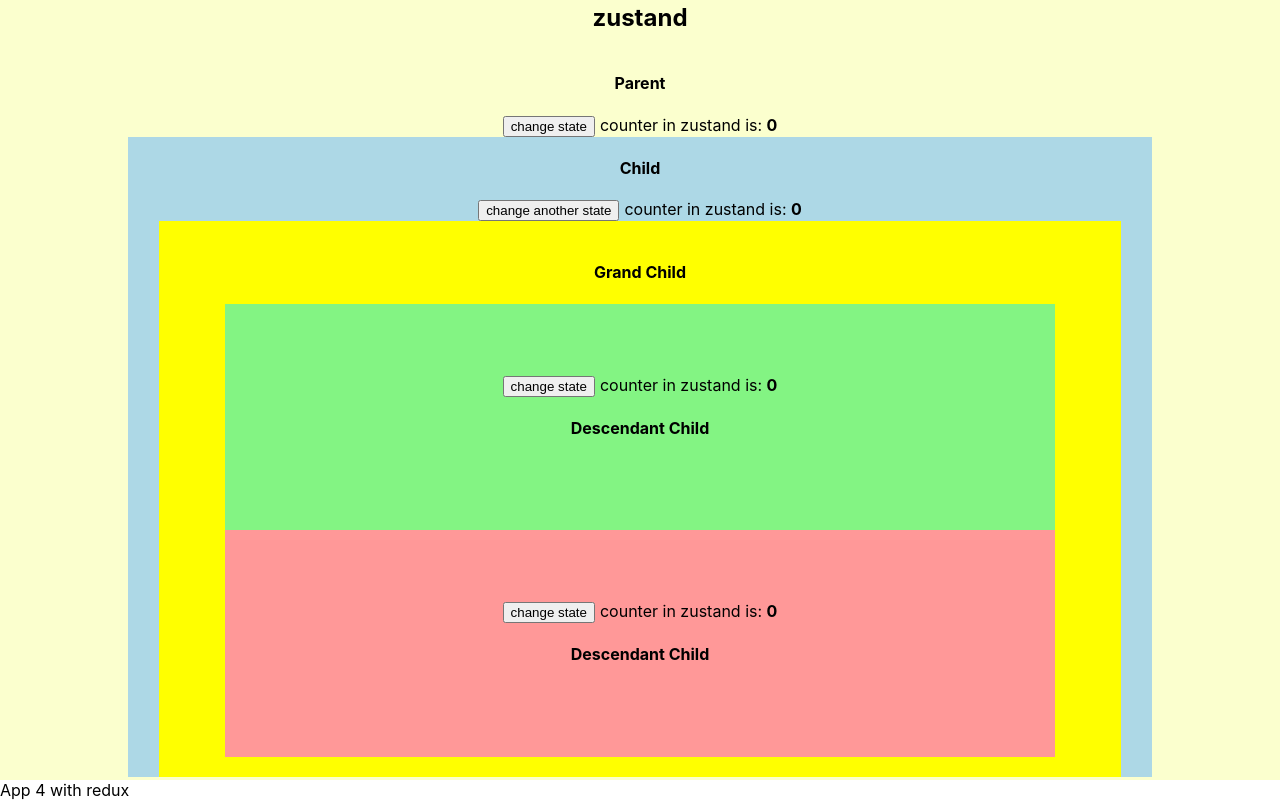
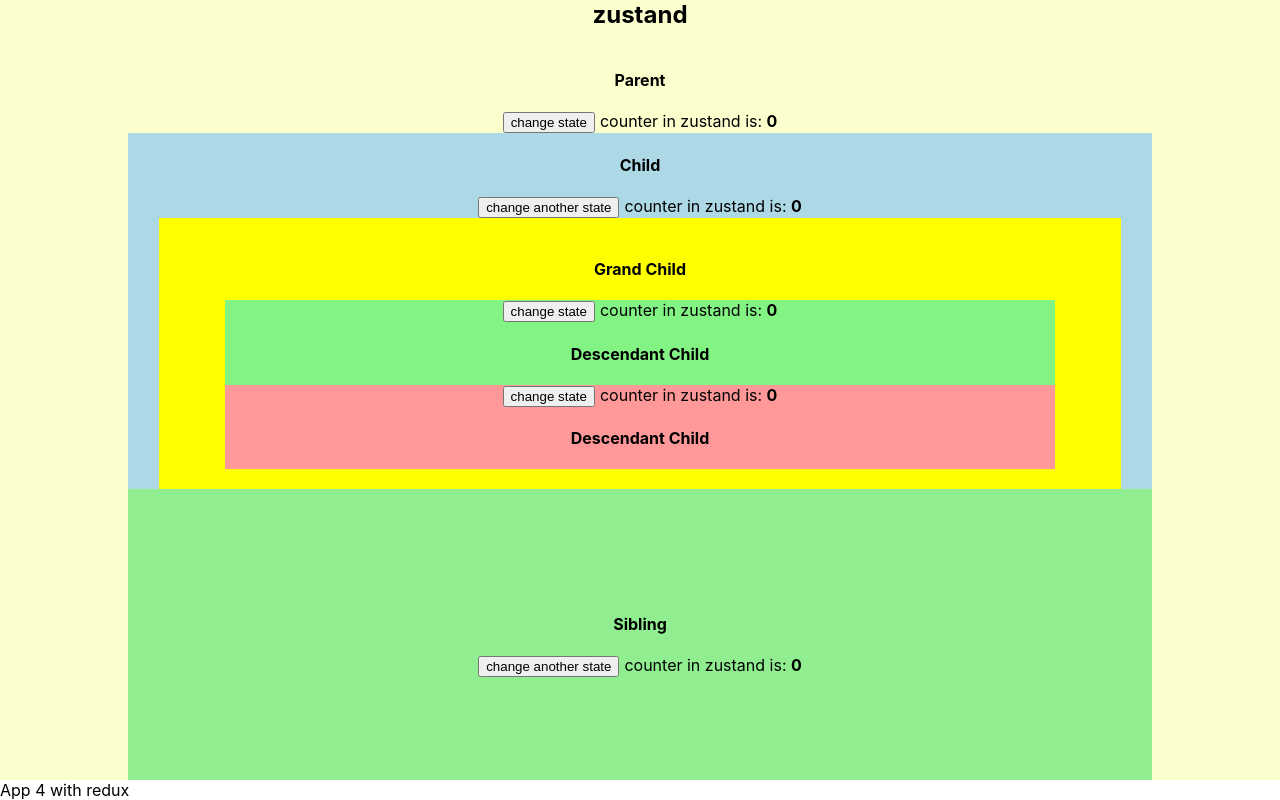
Before and after one commit to audreybozorgi/different-state-management-flow, a React (Create React App) app: page / in a window 1280 px wide. Shown: the part 1620-2420 px from the top of the page. Built offline with nearby package versions, Linux system fonts and the light colour scheme.

Commit message:
adding sibling component and watched the behavour of zustand

```diff
--- a/src/App3.js
+++ b/src/App3.js
@@ -55,6 +55,7 @@
         </span>
       </div>
       <ChildComponent cbg="lightblue" />
+      <SiblingComponent cbg="lightgreen"/>
     </div>
   );
 }
@@ -103,6 +104,40 @@
   );
 };
 //child component ___________________________________________
+
+const SiblingComponent = ({ cbg }) => {
+  // Note: we can see in zustand if we have two sibling component and each of them are consuming non related state or setStates inside same zustand store. on changing not consuming state or setState the component will not get re-render.
+  const counter = myZustandStore(function (state) {
+    return state.counter;
+  });
+  const setCounter = myZustandStore(function (state) {
+    return state.setCounter;
+  });
+
+
+  console.log("render sibling");
+  return (
+    <div
+      style={{
+        width: "80%",
+        height: "80%",
+        display: "flex",
+        flexDirection: "column",
+        justifyContent: "center",
+        alignItems: "center",
+        background: cbg,
+      }}
+    >
+      <h4>Sibling</h4>
+      <div>
+        <button onClick={setCounter}>change another state</button>
+        <span style={{ marginLeft: "5px" }}>
+          counter in zustand is: <b>{counter}</b>
+        </span>
+      </div>
+    </div>
+  );
+};
 
 //grand child component ___________________________________________
 const GrandChildComponent = ({ gbg }) => {
```
